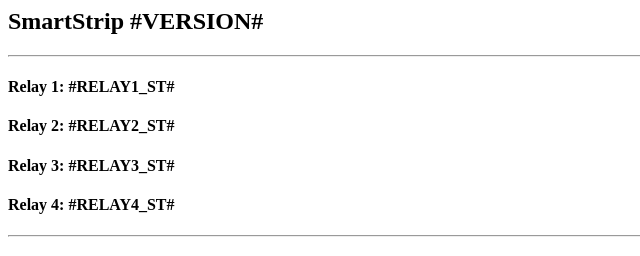
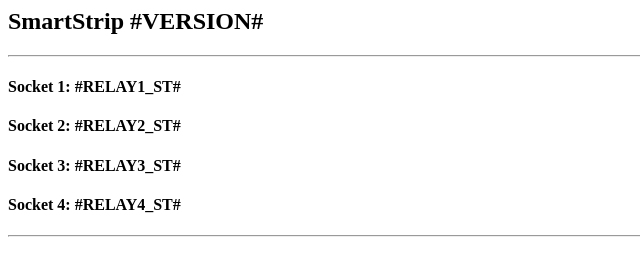
Before and after one commit to SukkoPera/SmartStrip, a plain HTML site: page html/main.html in a window 1280 px wide. Shown: the top 256 px of the page, without its empty margins (0-640 px from the left). Drawn offline with Linux system fonts and the light colour scheme.

Commit message:
Rationalize HTML

```diff
--- a/html/main.html
+++ b/html/main.html
@@ -2,10 +2,10 @@
 <body>
 <h2>SmartStrip #VERSION#</h2>
 <hr>
-<h4>Relay 1: #RELAY1_ST#</h4>
-<h4>Relay 2: #RELAY2_ST#</h4>
-<h4>Relay 3: #RELAY3_ST#</h4>
-<h4>Relay 4: #RELAY4_ST#</h4>
+<h4>Socket 1: #RELAY1_ST#</h4>
+<h4>Socket 2: #RELAY2_ST#</h4>
+<h4>Socket 3: #RELAY3_ST#</h4>
+<h4>Socket 4: #RELAY4_ST#</h4>
 <hr>
 <h5>Free RAM: #FREERAM# bytes</h5>
 <h5>System Uptime: #UPTIME#</h5>
```
Also changed, not shown: html/left.html (+1 -1 lines), html/opts.html (renamed from html/relays.html), 2 other files.
